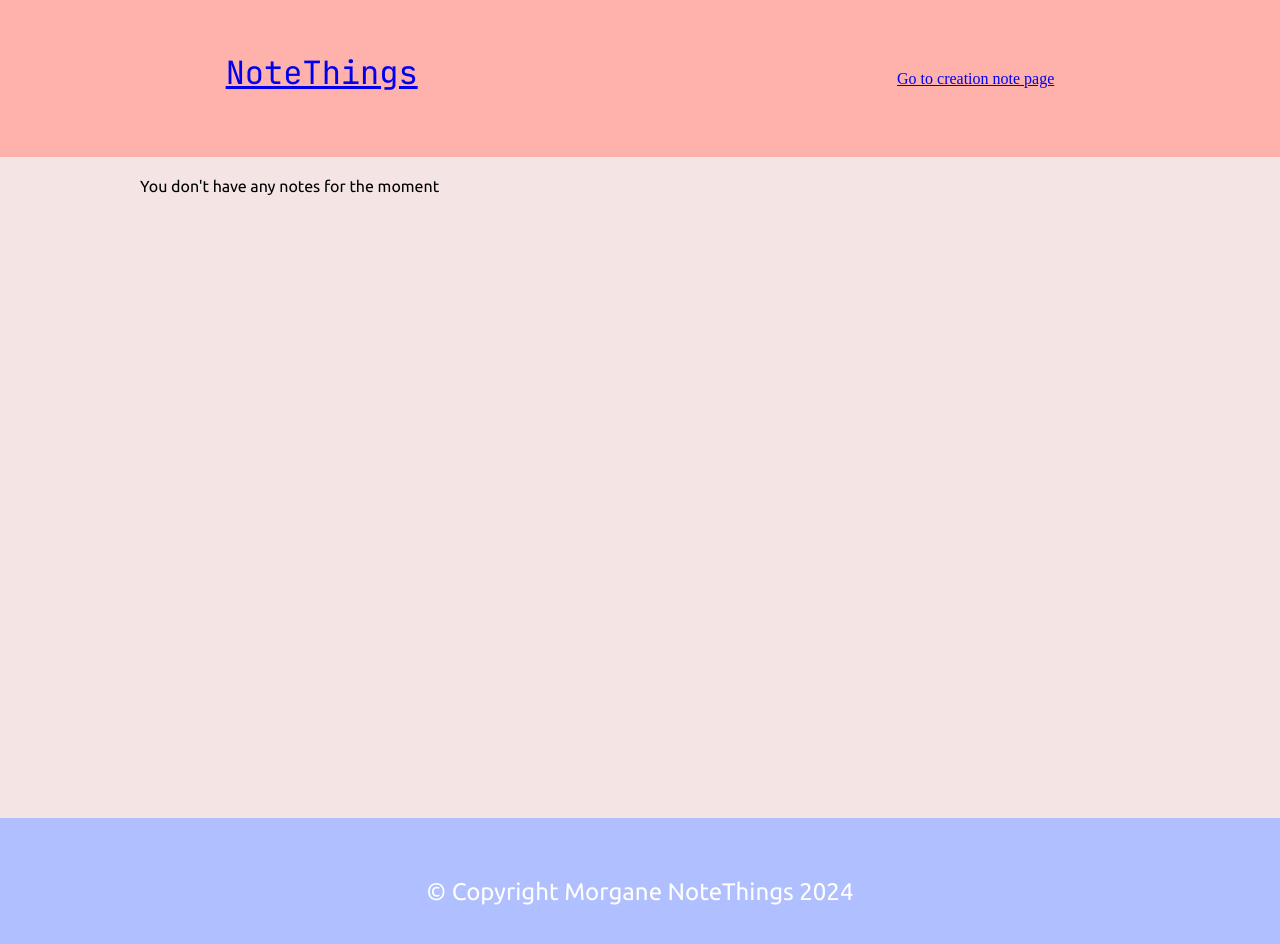
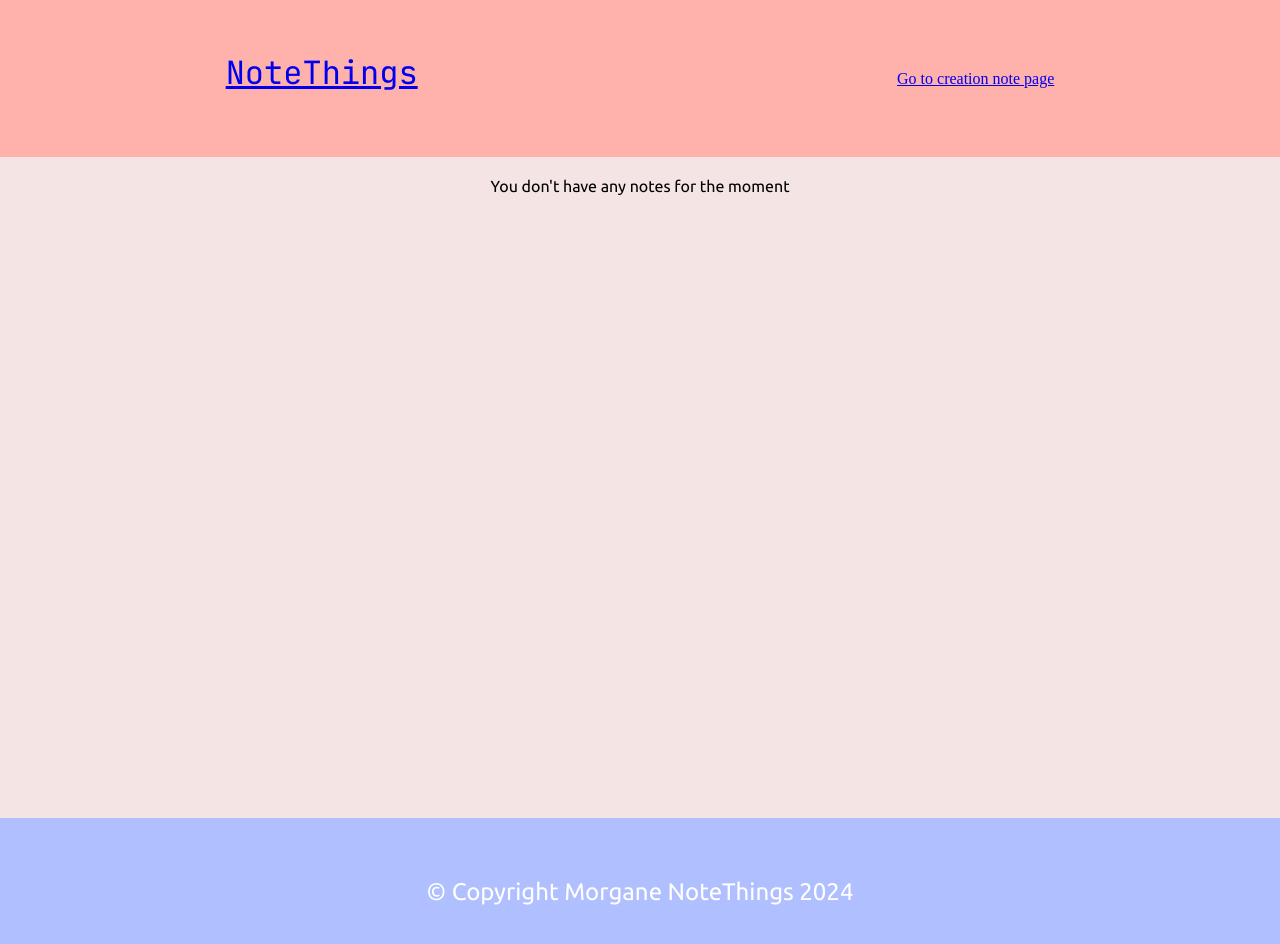
Before and after one commit to Mauh33/NoteThings-2, a React (Vite) app: page /list-of-notes in a window 1280 px wide. Shown: the top 944 px of the page. Built offline with nearby package versions, Linux system fonts and the light colour scheme.

Commit message:
post title correct and postIt section have better space

```diff
--- a/src/components/main-tools/Postit.jsx
+++ b/src/components/main-tools/Postit.jsx
@@ -24,7 +24,7 @@
       <div className='postIt-bloc'>
         <div className='postIt-title-bloc'>
           <p className='postIt-title'>Title :</p>
-          <p className=''>{title}</p>
+          <p className='postIt-title-p'>{title}</p>
         </div>
         <div className='postIt-description-bloc'>
           <p className='postIt-description'>Task description :</p>
--- a/src/styles/components-style/_postIt.scss
+++ b/src/styles/components-style/_postIt.scss
@@ -1,6 +1,7 @@
 @import '../variables';
 @import './../mixins';
 @import '../placeholders';
+
 
 $max-width-Postit: 250px;
 $min-height-Postit: 250px;
@@ -28,7 +29,7 @@
 }
 
 .postIt-title-bloc {
-  @include flexbox($justify: start);
+  @include flexbox($justify: start, $wrap: wrap);
   height: auto;
   margin: 10px;
   border-bottom: 3px solid var(--third-color);
--- a/src/styles/pages/_homepage.scss
+++ b/src/styles/pages/_homepage.scss
@@ -35,7 +35,7 @@
 
 @include from(lg) {
   .postIt-section {
-    @include flexbox($direction: row, $justify: space-between, $wrap: wrap);
+    @include flexbox($direction: row, $justify: space-evenly, $wrap: wrap);
     width: 1000px;
   }
 }
```
